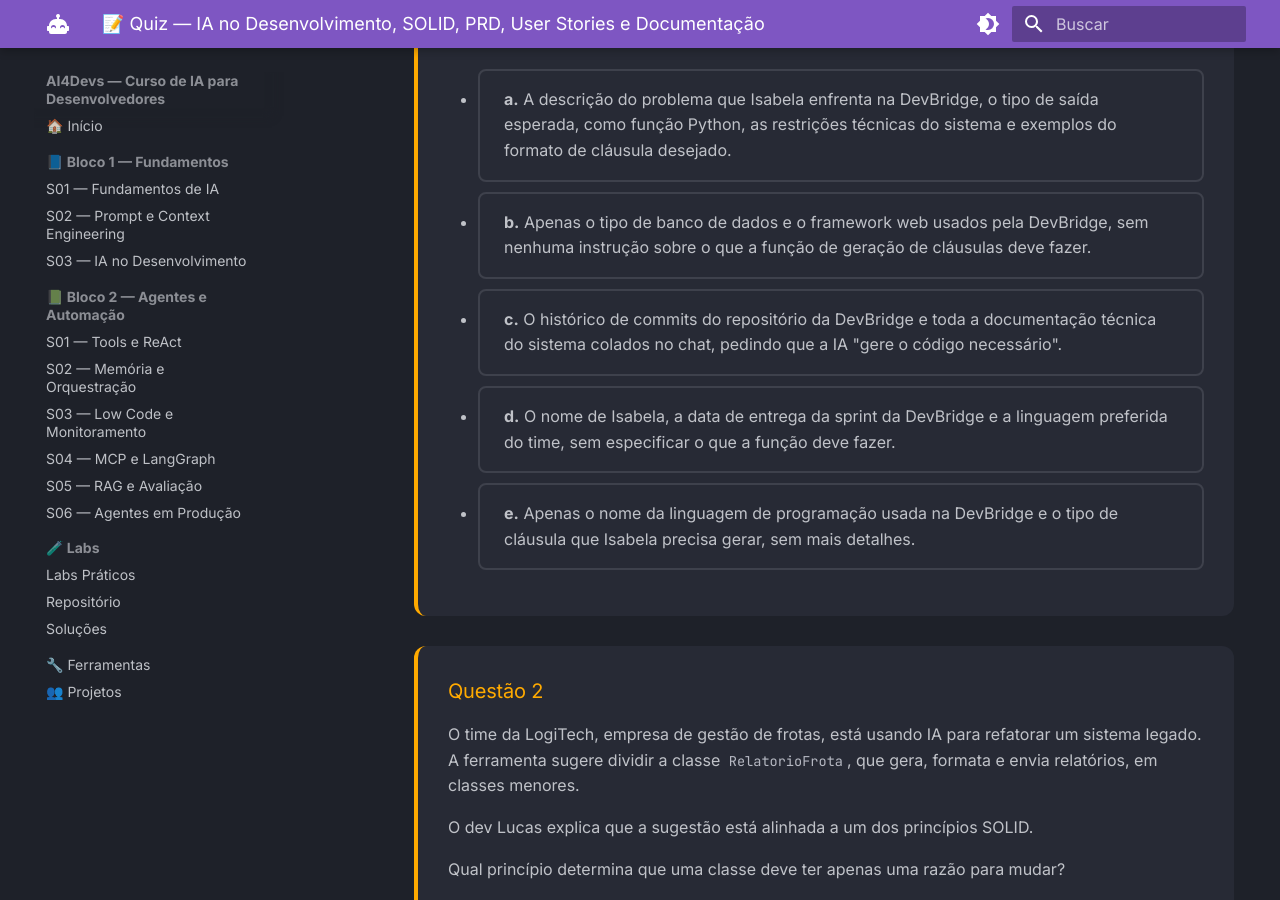
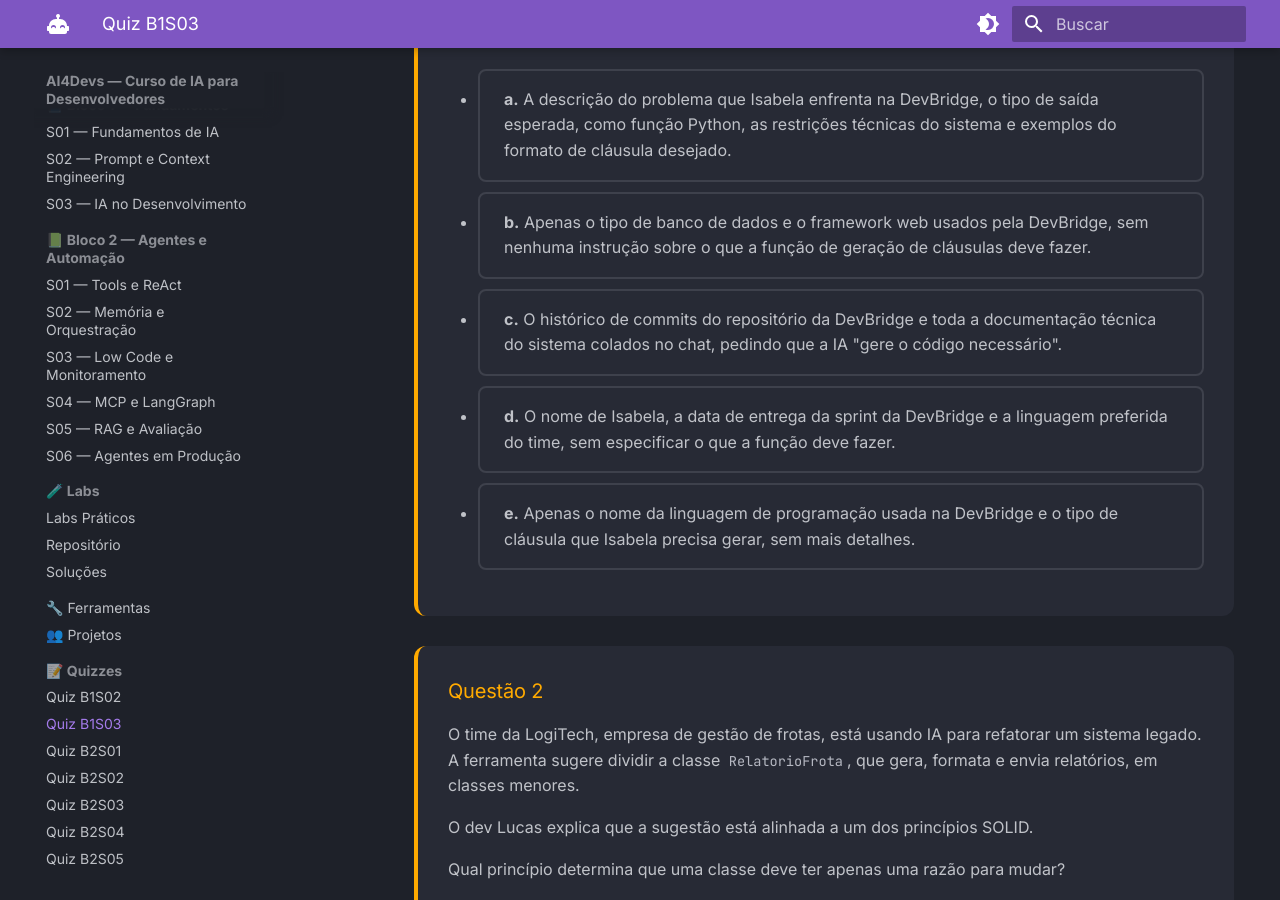
Before and after one commit to IA-para-DEVs-SD/AI4devs, an MkDocs documentation site: the page built from docs/bloco1/quiz-b1s03.md, in a window 1280 px wide and 900 px high, scrolled down 490 px. Built offline with MkDocs 1.6.1 and Material for MkDocs 9.7.7, drawn with Linux system fonts in a browser that asks for light colours.

Commit message:
docs: retorna quizzes agrupados no final do menu

```diff
--- a/mkdocs.yml
+++ b/mkdocs.yml
@@ -85,3 +85,11 @@
     - "Soluções": solucoes.md
   - "🔧 Ferramentas": ferramentas.md
   - "👥 Projetos": projetos.md
+  - "📝 Quizzes":
+    - "Quiz B1S02": bloco1/quiz-b1s02.md
+    - "Quiz B1S03": bloco1/quiz-b1s03.md
+    - "Quiz B2S01": bloco2/quiz-b2s01.md
+    - "Quiz B2S02": bloco2/quiz-b2s02.md
+    - "Quiz B2S03": bloco2/quiz-b2s03.md
+    - "Quiz B2S04": bloco2/quiz-b2s04.md
+    - "Quiz B2S05": bloco2/quiz-b2s05.md
```
Also changed, not shown: docs/bloco1/quiz-b1s02.md (renamed from docs/_archive/quizzes/quiz-b1s02.md), docs/bloco1/quiz-b1s03.md (renamed from docs/_archive/quizzes/quiz-b1s03.md), docs/bloco2/quiz-b2s01.md (renamed from docs/_archive/quizzes/quiz-b2s01.md), docs/bloco2/quiz-b2s02.md (renamed from docs/_archive/quizzes/quiz-b2s02.md), docs/bloco2/quiz-b2s03.md (renamed from docs/_archive/quizzes/quiz-b2s03.md), docs/bloco2/quiz-b2s04.md (renamed from docs/_archive/quizzes/quiz-b2s04.md), docs/bloco2/quiz-b2s05.md (renamed from docs/_archive/quizzes/quiz-b2s05.md).
